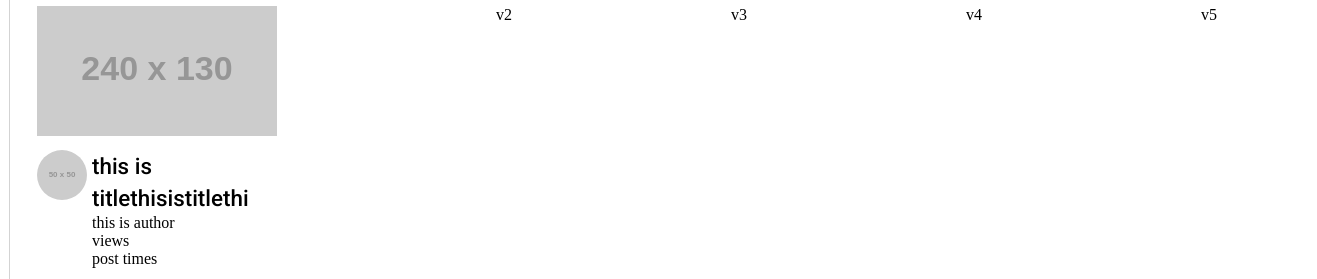
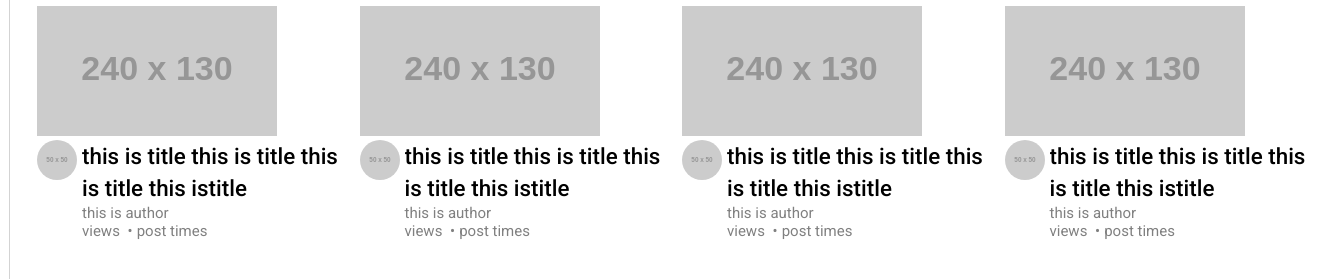
Before and after one commit to shulu/css-html, a plain HTML site: page html-css-course/youtube/youtube.html in a window 1280 px wide. Shown: the part 66-345 px from the top of the page, 1317 px wide, since content can reach past the window. Drawn offline with Linux system fonts and the light colour scheme; placeholder pictures from the web are drawn by us; files whose address does not match are found by name.

Commit message:
left done
left done

```diff
--- a/html-css-course/youtube/styles/css.css
+++ b/html-css-course/youtube/styles/css.css
@@ -2,6 +2,7 @@
     margin: 0;
     padding: 0;
     font-family: Robot, Aria;
+    cursor: pointer;
 }
 .header {
     width: 100%;
@@ -156,19 +157,22 @@
 }
 
 .video-container {
-    padding-left: 100px;
-    padding-top: 72px;
+    width: 100%;
+    left: 100px;
+    top: 72px;
     display: flex;
     flex-direction: row;
     flex: 1;
     justify-content: space-between;
+    gap: 10px;
+    position: relative;
 }
 
 .video-content {
     display: flex;
     flex-direction: column;
-    gap:10px;
-    max-width: 240px;
+    width: auto;
+    margin-right: 5px;
 }
 
 .video-content .video-info {
@@ -178,12 +182,13 @@
 }
 
 .video-info img {
+    width: 40px;
     border-radius: 50%;
 }
 
 .video-info .video-info-title {
-    max-width: 10rem;
-    word-wrap: break-word;
+    /* max-width: 10rem; */
+    /* word-wrap: break-word; */
     font-family: "Roboto","Arial",sans-serif;
     overflow: hidden;
     font-weight: 500;
@@ -192,3 +197,20 @@
     max-height: 4rem;
     text-overflow: ellipsis;
 }
+
+.video-info .video-info-author, .video-info-views, .video-info-posttime {
+    font-family: "Roboto",
+    "Arial",
+    sans-serif;
+    font-size: 15px;
+    color: gray;
+}
+
+.video-info-last {
+    display: flex;
+}
+
+.video-info-views::after {
+    content: "•";
+    margin: 0 4px;
+}
--- a/html-css-course/youtube/youtube.html
+++ b/html-css-course/youtube/youtube.html
@@ -80,12 +80,12 @@
                 </div>
                 <div>
                     <div class="video-info-title">
-                        this is titlethisistitlethisistitle this istitle
+                        this is title this is title this is title this istitle
                     </div>
                     <div class="video-info-author">
                         this is author
                     </div>
-                    <div>
+                    <div class="video-info-last">
                         <p class="video-info-views">
                             views
                         </p>
@@ -96,10 +96,84 @@
                 </div>
             </div>
         </div>
-        <div>v2</div>
-        <div>v3</div>
-        <div>v4</div>
-        <div>v5</div>
+        <div class="video-content">
+            <div class="video-cover">
+                <img src="https://fakeimg.pl/240x130/" alt="">
+            </div>
+            <div class="video-info">
+                <div>
+                    <img src="https://fakeimg.pl/50x50/" alt="">
+                </div>
+                <div>
+                    <div class="video-info-title">
+                        this is title this is title this is title this istitle
+                    </div>
+                    <div class="video-info-author">
+                        this is author
+                    </div>
+                    <div class="video-info-last">
+                        <p class="video-info-views">
+                            views
+                        </p>
+                        <p class="video-info-posttime">
+                            post times
+                        </p>
+                    </div>
+                </div>
+            </div>
+        </div>
+        <div class="video-content">
+            <div class="video-cover">
+                <img src="https://fakeimg.pl/240x130/" alt="">
+            </div>
+            <div class="video-info">
+                <div>
+                    <img src="https://fakeimg.pl/50x50/" alt="">
+                </div>
+                <div>
+                    <div class="video-info-title">
+                        this is title this is title this is title this istitle
+                    </div>
+                    <div class="video-info-author">
+                        this is author
+                    </div>
+                    <div class="video-info-last">
+                        <p class="video-info-views">
+                            views
+                        </p>
+                        <p class="video-info-posttime">
+                            post times
+                        </p>
+                    </div>
+                </div>
+            </div>
+        </div>
+        <div class="video-content">
+            <div class="video-cover">
+                <img src="https://fakeimg.pl/240x130/" alt="">
+            </div>
+            <div class="video-info">
+                <div>
+                    <img src="https://fakeimg.pl/50x50/" alt="">
+                </div>
+                <div>
+                    <div class="video-info-title">
+                        this is title this is title this is title this istitle
+                    </div>
+                    <div class="video-info-author">
+                        this is author
+                    </div>
+                    <div class="video-info-last">
+                        <p class="video-info-views">
+                            views
+                        </p>
+                        <p class="video-info-posttime">
+                            post times
+                        </p>
+                    </div>
+                </div>
+            </div>
+        </div>
     </div>
 </body>
 </html>
```
